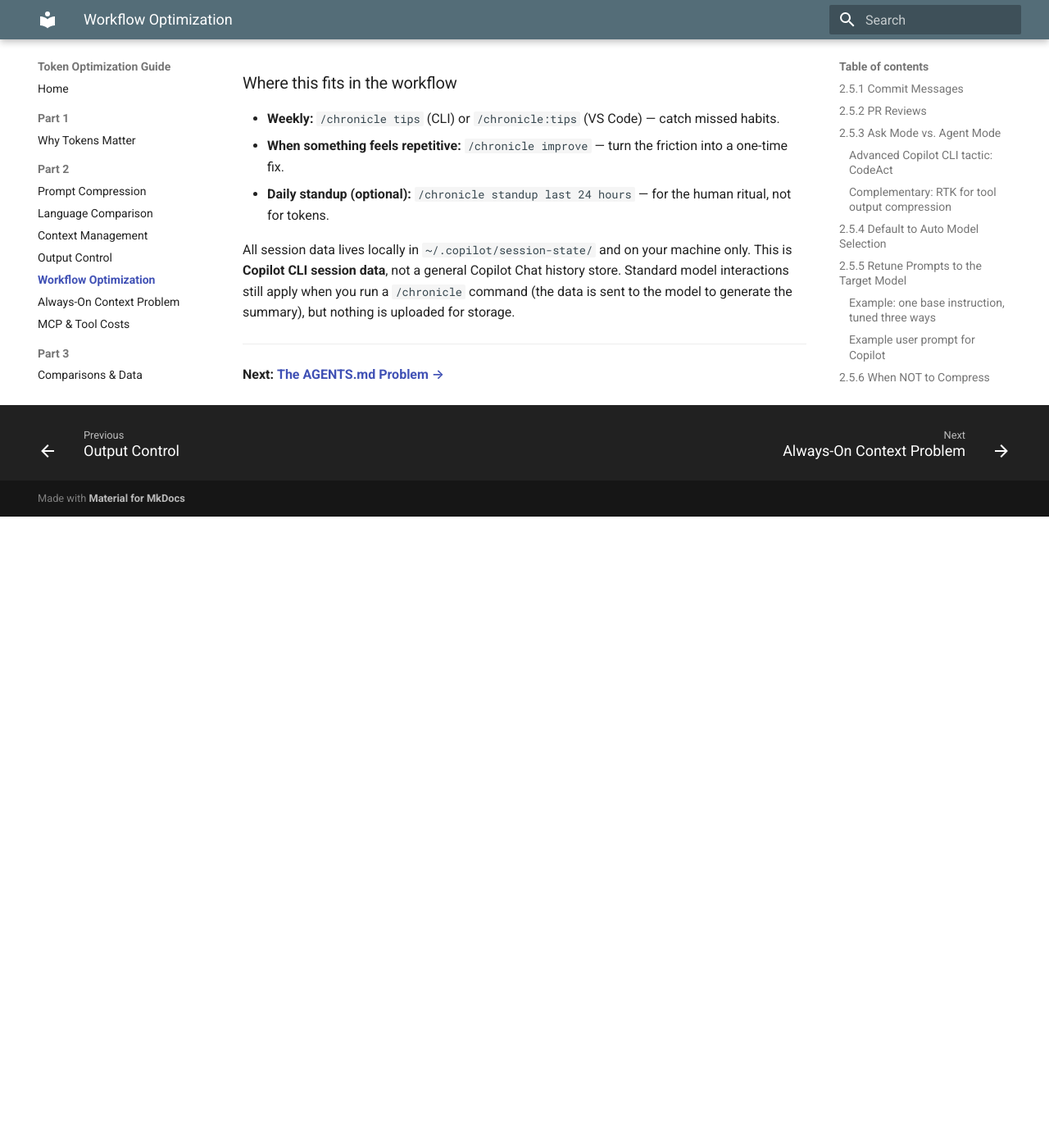
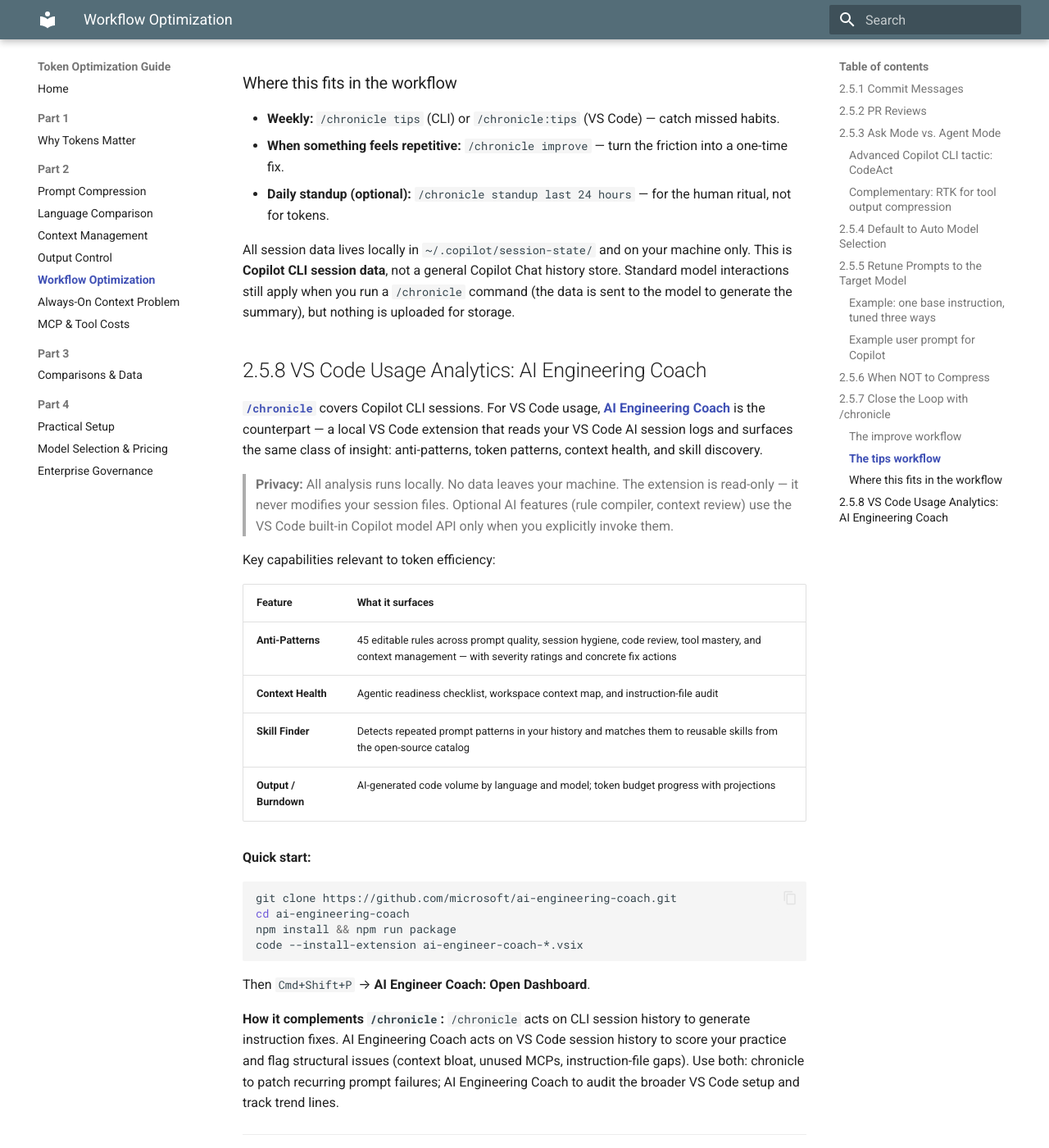
Before and after one commit to JamestsaiTW/github-copilot-token-optimization, an MkDocs documentation site: the page built from docs/06-workflow-optimization.md, in a window 1280 px wide and 1400 px high, scrolled down 7627 px. Shown: the whole window at 82% size. Built offline with MkDocs 1.6.1 and Material for MkDocs 9.7.7, drawn with Linux system fonts in a browser that asks for light colours; before the commit the page ends 8257 px from its top, so only the background shows below that.

Commit message:
Add AI-Engineering-Coach

````diff
--- a/docs/06-workflow-optimization.md
+++ b/docs/06-workflow-optimization.md
@@ -234,6 +234,34 @@
 
 All session data lives locally in `~/.copilot/session-state/` and on your machine only. This is **Copilot CLI session data**, not a general Copilot Chat history store. Standard model interactions still apply when you run a `/chronicle` command (the data is sent to the model to generate the summary), but nothing is uploaded for storage.
 
+## 2.5.8 VS Code Usage Analytics: AI Engineering Coach
+
+[`/chronicle`](#257-close-the-loop-with-chronicle) covers Copilot CLI sessions. For VS Code usage, [**AI Engineering Coach**](https://github.com/microsoft/AI-Engineering-Coach) is the counterpart — a local VS Code extension that reads your VS Code AI session logs and surfaces the same class of insight: anti-patterns, token patterns, context health, and skill discovery.
+
+> **Privacy:** All analysis runs locally. No data leaves your machine. The extension is read-only — it never modifies your session files. Optional AI features (rule compiler, context review) use the VS Code built-in Copilot model API only when you explicitly invoke them.
+
+Key capabilities relevant to token efficiency:
+
+| Feature | What it surfaces |
+|---------|-----------------|
+| **Anti-Patterns** | 45 editable rules across prompt quality, session hygiene, code review, tool mastery, and context management — with severity ratings and concrete fix actions |
+| **Context Health** | Agentic readiness checklist, workspace context map, and instruction-file audit |
+| **Skill Finder** | Detects repeated prompt patterns in your history and matches them to reusable skills from the open-source catalog |
+| **Output / Burndown** | AI-generated code volume by language and model; token budget progress with projections |
+
+**Quick start:**
+
+```bash
+git clone https://github.com/microsoft/ai-engineering-coach.git
+cd ai-engineering-coach
+npm install && npm run package
+code --install-extension ai-engineer-coach-*.vsix
+```
+
+Then `Cmd+Shift+P` → **AI Engineer Coach: Open Dashboard**.
+
+**How it complements `/chronicle`:** `/chronicle` acts on CLI session history to generate instruction fixes. AI Engineering Coach acts on VS Code session history to score your practice and flag structural issues (context bloat, unused MCPs, instruction-file gaps). Use both: chronicle to patch recurring prompt failures; AI Engineering Coach to audit the broader VS Code setup and track trend lines.
+
 ---
 
 **Next:** [The AGENTS.md Problem →](07-agents-md-problem.md)
````
Also changed, not shown: docs/09-comparisons-data.md (+1 -1 lines), docs/10-practical-setup.md (+3 -3 lines).
